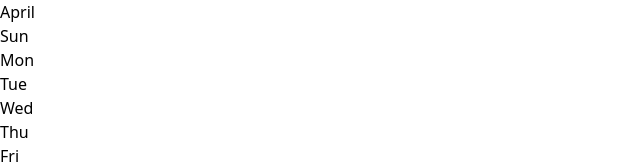
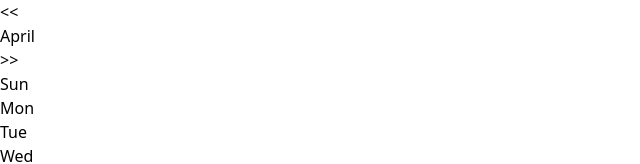
Before and after one commit to ermurray/Nextjs-cal, a Next.js app: page / in a window 1280 px wide. Shown: the top 164 px of the page, without its empty margins (0-640 px from the left). Built offline with nearby package versions, Linux system fonts and the light colour scheme.

Commit message:
add prev and next month

```diff
--- a/src/pages/index.tsx
+++ b/src/pages/index.tsx
@@ -1,5 +1,5 @@
 import { useState } from 'react';
-import { format, isSameDay, isSameMonth } from 'date-fns';
+import { format, isSameDay, isSameMonth, addMonths } from 'date-fns';
 import Head from 'next/head';
 import { generateMonth } from '@/utils/calendar-gen';
 
@@ -34,6 +34,15 @@ export default function Calendar() {
       return 'bg-blue-100'
     }
   }
+
+  function nextMonth(){
+    setSelectedDate(addMonths(selectedDate, 1))
+  }
+
+  function prevMonth(){
+    setSelectedDate(addMonths(selectedDate, -1))
+  }
+
   return (
     <div >
       <Head>
@@ -47,9 +56,23 @@ export default function Calendar() {
         <div className={'box-border flex m-8 bg-white'}>
 
           <div className={'rounded-md border'}>
-            <h1 className={'flex w-full'}>
-              {format(selectedDate, 'MMMM')}
-            </h1>
+            <div className={'flex flex-row justify-center space-x-7'}>
+              <button
+                className={'hover:text-sky-700 '}
+                onClick={prevMonth}
+              >
+                {'<<'}
+              </button>
+              <h1 className={'flex'}>
+                {format(selectedDate, 'MMMM')}
+              </h1>
+              <button
+                className={'hover:text-sky-700'}
+                onClick={nextMonth}
+              >
+              {'>>'}
+              </button>
+            </div>
             <DayNames/>
             <ul>
               {calData.map((week, i) => (
```
